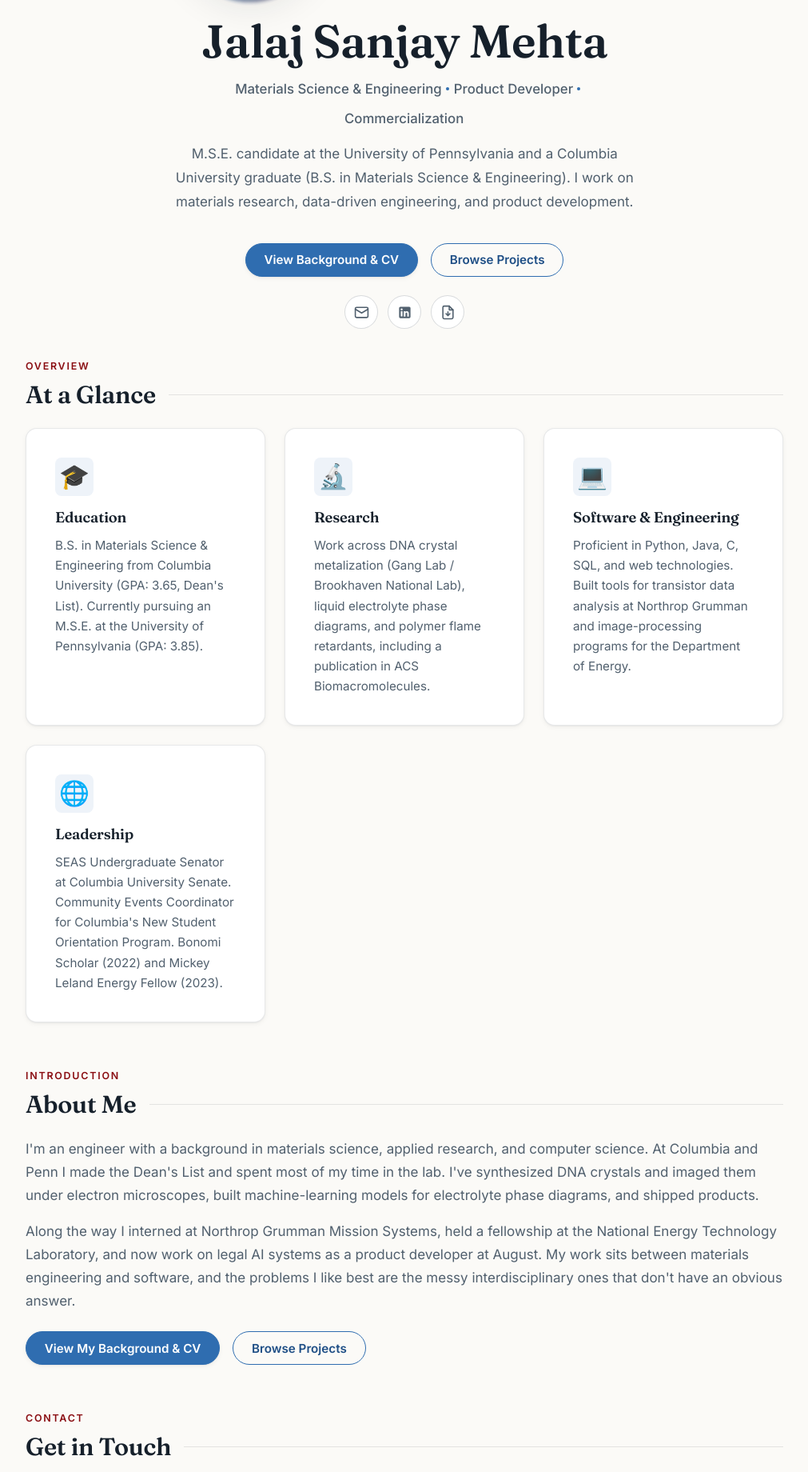
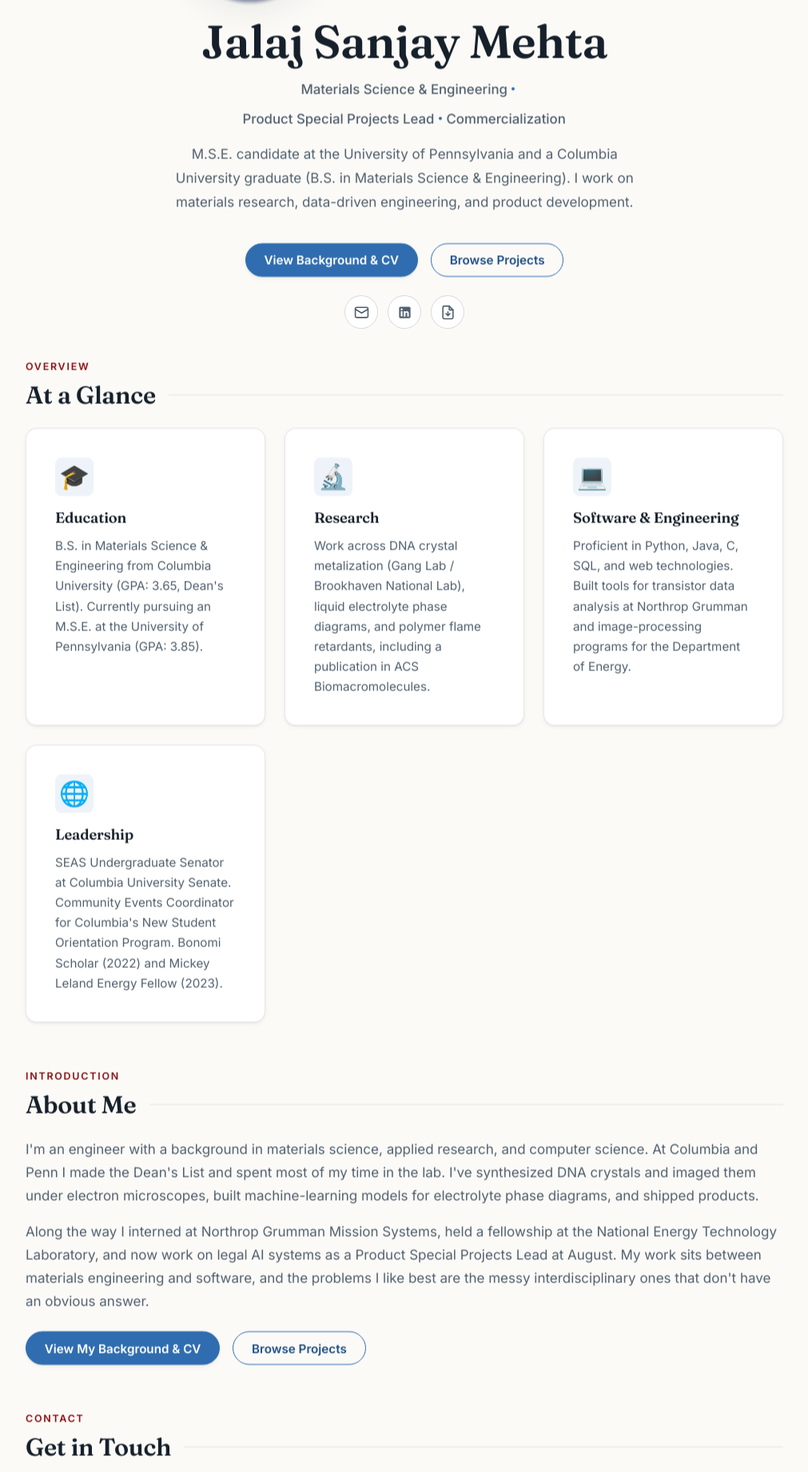
Before and after one commit to JalajSM/JalajSM.github.io, a website: page index.html in a window 1280 px wide. Shown: the part 361-2201 px from the top of the page at 80% size, without its empty margins (134-1145 px from the left). Drawn offline with Linux system fonts and the light colour scheme.

Commit message:
Update job title at August to Product Special Projects Lead

```diff
--- a/index.html
+++ b/index.html
@@ -3,14 +3,14 @@
 <head>
   <meta charset="UTF-8">
   <meta name="viewport" content="width=device-width, initial-scale=1.0">
-  <title>Jalaj Mehta: Materials Science Engineer &amp; Product Developer</title>
-  <meta name="description" content="Jalaj Sanjay Mehta. Materials Science &amp; Engineering (Columbia B.S., Penn M.S.E.), researcher, and product developer who works across materials engineering and software.">
+  <title>Jalaj Mehta: Materials Science Engineer &amp; Product Special Projects Lead</title>
+  <meta name="description" content="Jalaj Sanjay Mehta. Materials Science &amp; Engineering (Columbia B.S., Penn M.S.E.), researcher, and Product Special Projects Lead who works across materials engineering and software.">
   <meta name="author" content="Jalaj Sanjay Mehta">
   <meta name="theme-color" content="#2f6db0">
   <!-- Open Graph -->
   <meta property="og:type" content="website">
   <meta property="og:title" content="Jalaj Sanjay Mehta">
-  <meta property="og:description" content="Materials Science &amp; Engineering · Researcher · Product Developer.">
+  <meta property="og:description" content="Materials Science &amp; Engineering · Researcher · Product Special Projects Lead.">
   <meta property="og:image" content="images/grad_photo.jpg">
   <meta property="og:url" content="https://jalajsm.github.io/">
   <meta name="twitter:card" content="summary_large_image">
@@ -40,7 +40,7 @@
       <h1 class="hero__title reveal">Jalaj Sanjay Mehta</h1>
       <p class="hero__subtitle reveal">
         <span>Materials Science &amp; Engineering</span>
-        <span>Product Developer</span>
+        <span>Product Special Projects Lead</span>
         <span>Commercialization</span>
       </p>
       <p class="hero__tagline reveal">
@@ -101,7 +101,7 @@
       </p>
       <p>
         Along the way I interned at Northrop Grumman Mission Systems, held a fellowship at the National Energy Technology Laboratory,
-        and now work on legal AI systems as a product developer at August. My work sits between materials engineering and software,
+        and now work on legal AI systems as a Product Special Projects Lead at August. My work sits between materials engineering and software,
         and the problems I like best are the messy interdisciplinary ones that don't have an obvious answer.
       </p>
       <div class="cta-row">
```
Also changed, not shown: about.html (+1 -1 lines).
